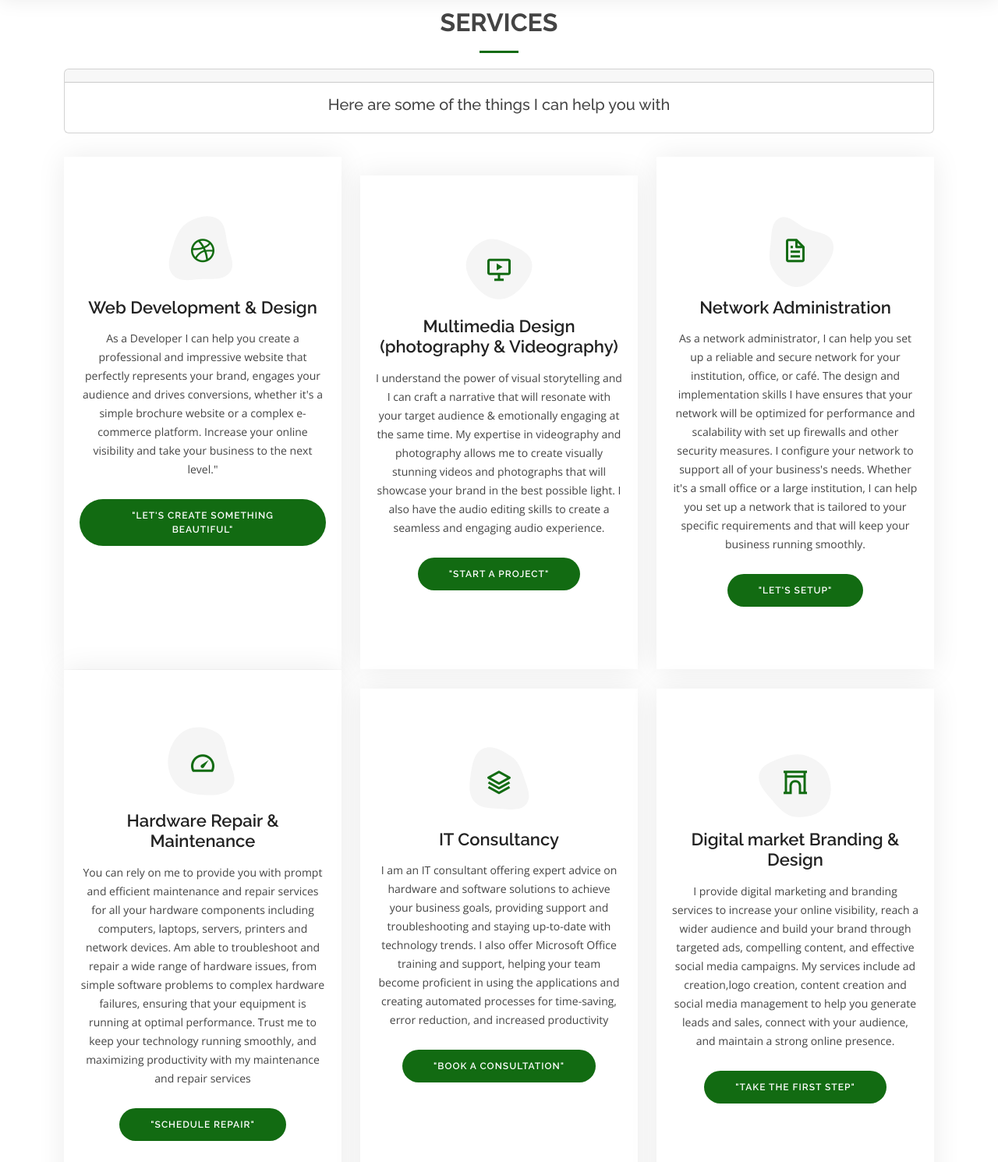
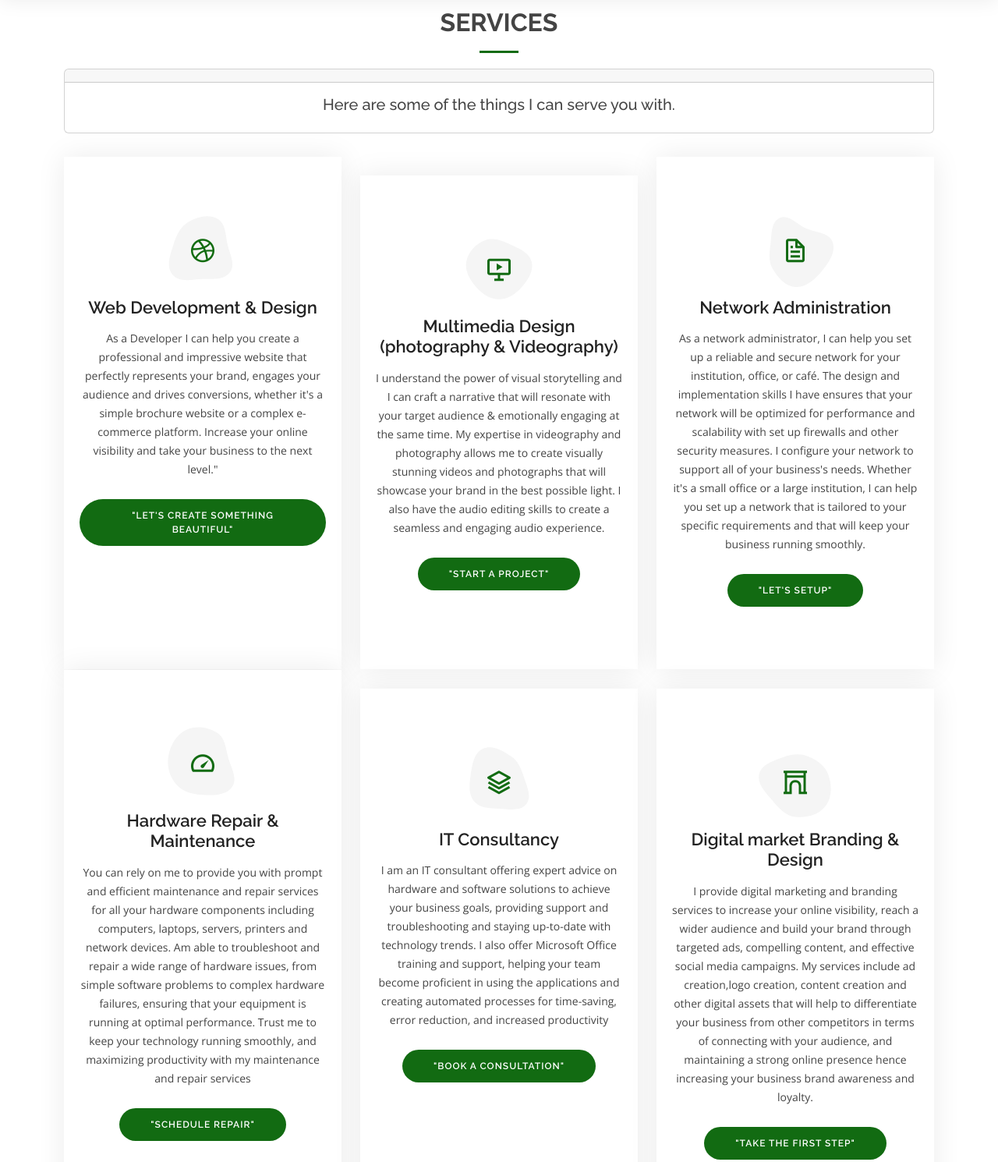
Before and after one commit to Noahgulere/Noahgulere, a plain HTML site: page services.html in a window 1280 px wide. Shown: the part 100-1590 px from the top of the page at 78% size. Drawn offline with nearby package versions, Linux system fonts and the light colour scheme.

Commit message:
"third modification"

```diff
--- a/services.html
+++ b/services.html
@@ -95,7 +95,7 @@
               </ul>
             </div>
             <div class="card-body" style="border: none;">
-              <h5 class="card-title">Here are some of the things I can help you with</h5>
+              <h5 class="card-title">Here are some of the things I can serve you with.</h5>
 
             </div>
           </div>
@@ -187,7 +187,7 @@
                 <i class="bx bx-arch"></i>
               </div>
               <h4><a href="">Digital market Branding & Design</a></h4>
-              <p>I provide digital marketing and branding services to increase your online visibility, reach a wider audience and build your brand through targeted ads, compelling content, and effective social media campaigns. My services include ad creation,logo creation, content creation and social media management to help you generate leads and sales, connect with your audience, and maintain a strong online presence.</p><br>
+              <p>I provide digital marketing and branding services to increase your online visibility, reach a wider audience and build your brand through targeted ads, compelling content, and effective social media campaigns. My services include ad creation,logo creation, content creation and  other digital assets that will help to differentiate your business from other competitors in terms of connecting with your audience, and maintaining a strong online presence hence increasing your business brand awareness and loyalty.</p><br>
               <a href="contact.html" class="just chatbot-button" class="btn-about">"Take the First Step"</a>
             </div>
           </div>
```
Also changed, not shown: portfolio.html (+1 -1 lines).
